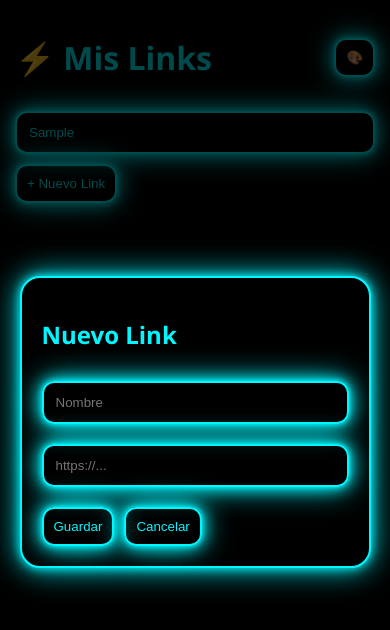
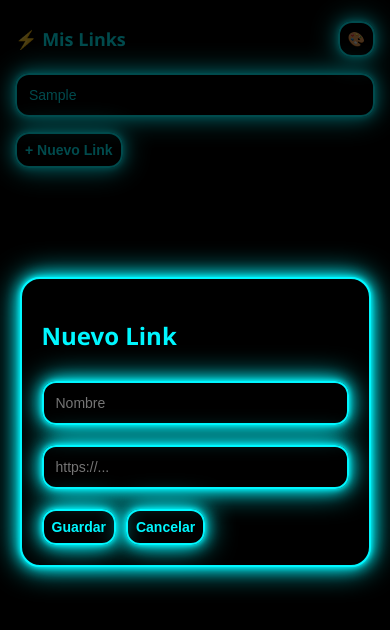
Before and after one commit to misterborder56-oss/Links-public-, a plain HTML site: page index.html in a window 390 px wide. Both pictures are taken after typing "Sample" into the empty fields and a click on the button "+ Nuevo Link". Drawn offline with nearby package versions, Linux system fonts and the light colour scheme; no server answers.

Commit message:
Update style.css

```diff
--- a/style.css
+++ b/style.css
@@ -8,7 +8,7 @@ body {
     transition: 0.4s;
 }
 
-/* ===== APP ===== */
+/* ===== APP CONTAINER ===== */
 .app {
     padding: 15px;
     max-width: 600px;
@@ -23,6 +23,7 @@ header {
 }
 
 /* ===== TEMAS ===== */
+
 body.neon {
     background: black;
     color: #00f7ff;
@@ -39,14 +40,16 @@ body.claro {
 }
 
 /* ===== BOTONES ===== */
+
 button {
     padding: 10px;
-    border-radius: 12px;
+    border-radius: 14px;
     border: 2px solid currentColor;
     background: transparent;
     color: inherit;
     cursor: pointer;
     transition: 0.3s;
+    font-weight: bold;
 }
 
 button:hover {
@@ -54,9 +57,11 @@ button:hover {
 }
 
 /* ===== NEÓN AVANZADO ===== */
+
 body.neon button,
 body.neon .card,
-body.neon input {
+body.neon input,
+body.neon .modal-content {
     box-shadow:
         0 0 5px #00f7ff,
         0 0 15px #00f7ff,
@@ -64,17 +69,32 @@ body.neon input {
 }
 
 /* ===== INPUT ===== */
+
 input {
     width: 100%;
     padding: 12px;
     margin: 10px 0;
-    border-radius: 12px;
+    border-radius: 14px;
     border: 2px solid currentColor;
     background: transparent;
     color: inherit;
+    font-size: 14px;
 }
 
-/* ===== GRID ===== */
+/* ===== RESULTADOS BUSCADOR ===== */
+
+#resultados {
+    margin-top: 5px;
+}
+
+#resultados div {
+    padding: 8px;
+    cursor: pointer;
+    border-bottom: 1px solid currentColor;
+}
+
+/* ===== GRID LINKS ===== */
+
 .links-grid {
     display: grid;
     gap: 15px;
@@ -82,6 +102,7 @@ input {
 }
 
 /* ===== CARD ===== */
+
 .card {
     padding: 15px;
     border-radius: 20px;
@@ -99,6 +120,7 @@ input {
     font-weight: bold;
     display: block;
     margin-bottom: 10px;
+    font-size: 16px;
 }
 
 .card-buttons {
@@ -107,6 +129,7 @@ input {
 }
 
 /* ===== MODAL ===== */
+
 .modal {
     position: fixed;
     inset: 0;
@@ -123,9 +146,6 @@ input {
     width: 90%;
     max-width: 400px;
     border: 2px solid #00f7ff;
-    box-shadow:
-        0 0 10px #00f7ff,
-        0 0 30px #00f7ff;
 }
 
 .modal-buttons {
@@ -133,3 +153,21 @@ input {
     gap: 10px;
     margin-top: 10px;
 }
+
+/* ===== RESPONSIVE EXTRA ===== */
+
+@media (max-width: 480px) {
+
+    h1 {
+        font-size: 18px;
+    }
+
+    button {
+        font-size: 14px;
+        padding: 8px;
+    }
+
+    .card a {
+        font-size: 14px;
+    }
+    }
```
